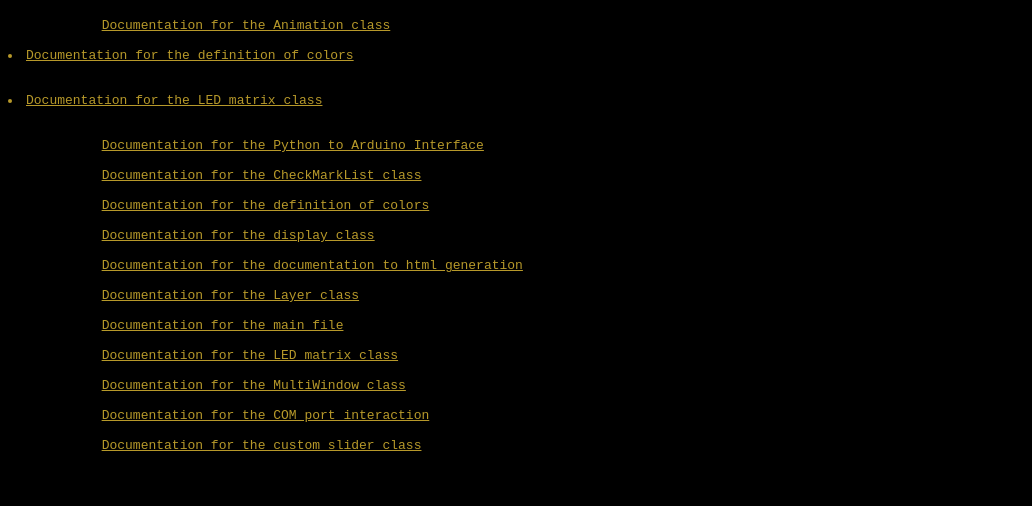
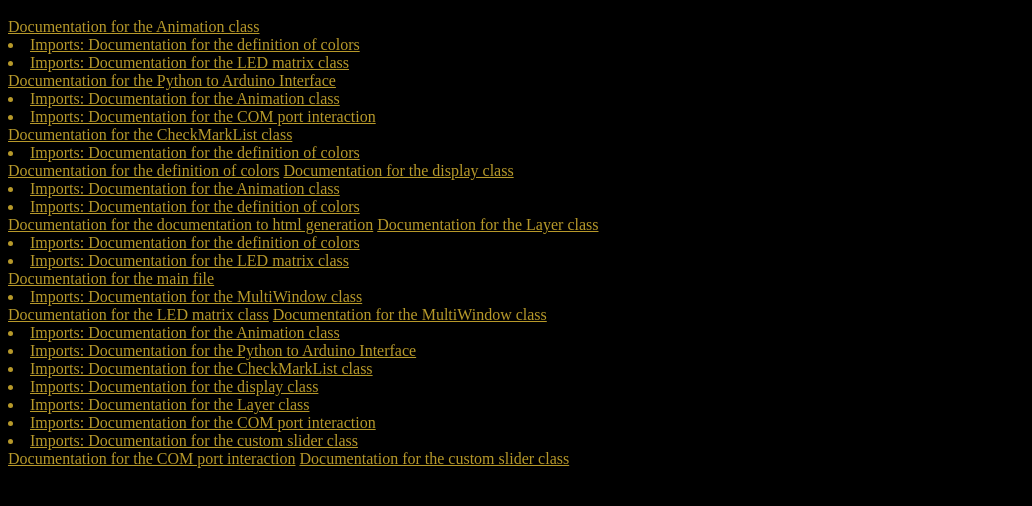
Before and after one commit to Jburns2019/LED_Visualizer_GUI, a plain HTML site: page docs/index.html in a window 1280 px wide. Shown: the part 120-626 px from the top of the page, without its empty margins (0-1032 px from the left). Drawn offline with Linux system fonts and the light colour scheme.

Commit message:
Add spacing and import list.

```diff
--- a/docs/index.html
+++ b/docs/index.html
@@ -20,7 +20,7 @@
          color: #19EFE7;
         }
         .spacer {
-            margin-bottom: 20px;
+            margin-bottom: 1cm;
         }
       </style>
 
@@ -35,33 +35,47 @@
 
         <h1>Code Documentation Links</h1>
 
-        <pre>
         <a class="spacer" href="Animation.html">Documentation for the Animation class</a>
-            <li><a class="spacer" href="colors.html">Documentation for the definition of colors</a></li>
-            <li><a class="spacer" href="Matrix.html">Documentation for the LED matrix class</a></li>
+        <li><a class="spacer" href="colors.html">Imports: Documentation for the definition of colors</a></li>
+        <li><a class="spacer" href="Matrix.html">Imports: Documentation for the LED matrix class</a></li>
 
         <a class="spacer" href="ArduinoInterface.html">Documentation for the Python to Arduino Interface</a>
+        <li><a class="spacer" href="Animation.html">Imports: Documentation for the Animation class</a></li>
+        <li><a class="spacer" href="pythonCOMport.html">Imports: Documentation for the COM port interaction</a></li>
 
         <a class="spacer" href="CheckMarkList.html">Documentation for the CheckMarkList class</a>
+        <li><a class="spacer" href="colors.html">Imports: Documentation for the definition of colors</a></li>
 
         <a class="spacer" href="colors.html">Documentation for the definition of colors</a>
 
         <a class="spacer" href="Display.html">Documentation for the display class</a>
+        <li><a class="spacer" href="Animation.html">Imports: Documentation for the Animation class</a></li>
+        <li><a class="spacer" href="colors.html">Imports: Documentation for the definition of colors</a></li>
 
         <a class="spacer" href="gen_docs.html">Documentation for the documentation to html generation</a>
 
         <a class="spacer" href="Layer.html">Documentation for the Layer class</a>
+        <li><a class="spacer" href="colors.html">Imports: Documentation for the definition of colors</a></li>
+        <li><a class="spacer" href="Matrix.html">Imports: Documentation for the LED matrix class</a></li>
 
         <a class="spacer" href="main.html">Documentation for the main file</a>
+        <li><a class="spacer" href="MultiWindow.html">Imports: Documentation for the MultiWindow class</a></li>
 
         <a class="spacer" href="Matrix.html">Documentation for the LED matrix class</a>
 
         <a class="spacer" href="MultiWindow.html">Documentation for the MultiWindow class</a>
+        <li><a class="spacer" href="Animation.html">Imports: Documentation for the Animation class</a></li>
+        <li><a class="spacer" href="ArduinoInterface.html">Imports: Documentation for the Python to Arduino Interface</a></li>
+        <li><a class="spacer" href="CheckMarkList.html">Imports: Documentation for the CheckMarkList class</a></li>
+        <li><a class="spacer" href="Display.html">Imports: Documentation for the display class</a></li>
+        <li><a class="spacer" href="Layer.html">Imports: Documentation for the Layer class</a></li>
+        <li><a class="spacer" href="pythonCOMport.html">Imports: Documentation for the COM port interaction</a></li>
+        <li><a class="spacer" href="Slider.html">Imports: Documentation for the custom slider class</a></li>
 
         <a class="spacer" href="pythonCOMport.html">Documentation for the COM port interaction</a>
 
-            <a href="Slider.html">Documentation for the custom slider class</a>
-        </pre>
+        <a class="spacer" href="Slider.html">Documentation for the custom slider class</a>
+
     </header>
     </body>
 </html>
```
Lines whose indentation alone changed are shown as unchanged.
